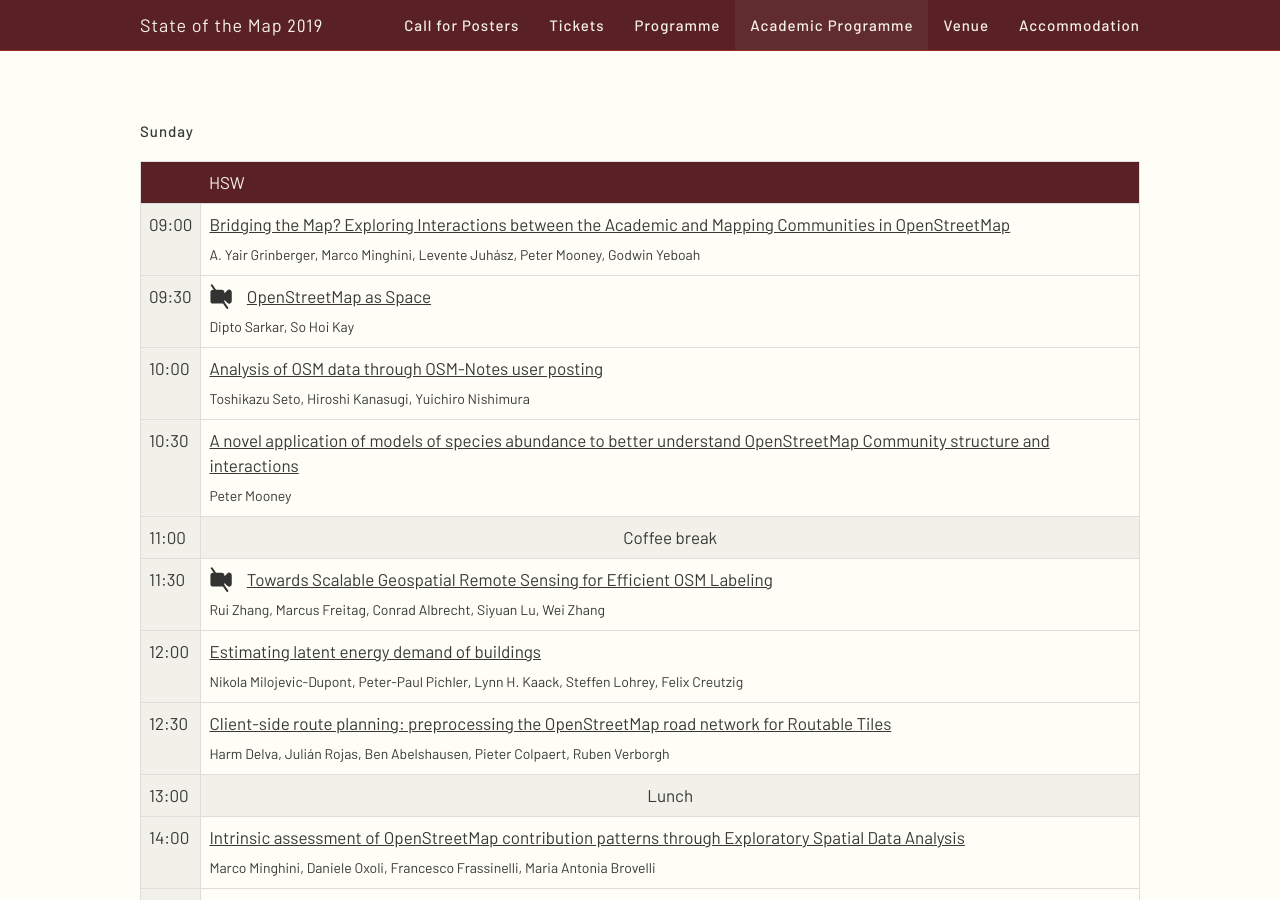
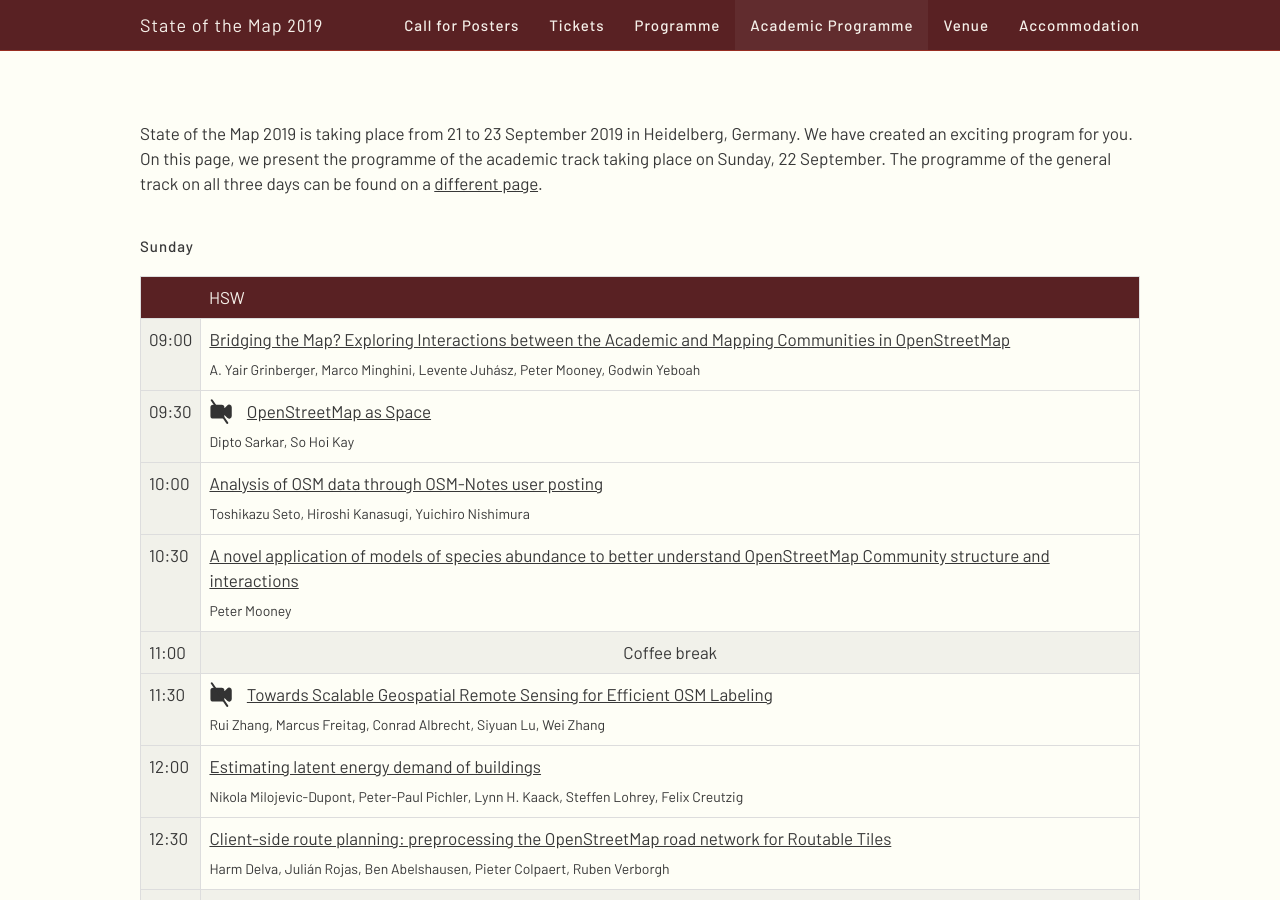
Before and after one commit to openstreetmap/stateofthemap-2019, a Jekyll site: the page built from academic_programme/index.html, in a window 1280 px wide and 900 px high. Built offline with Jekyll 4.4.1, drawn with Linux system fonts in a browser that asks for light colours.

Commit message:
add introduction text to academic programme page

```diff
--- a/academic_programme/index.html
+++ b/academic_programme/index.html
@@ -4,4 +4,6 @@
 titlecontent: ""
 ---
 
+<p>State of the Map 2019 is taking place from <b>21 to 23 September 2019</b> in Heidelberg, Germany. We have created an exciting program for you. On this page, we present the programme of the academic track taking place on Sunday, 22 September. The programme of the general track on all three days can be found on a <a href="../program/">different page</a>.</p>
+
 {% include schedule/_academic.html %}
```
